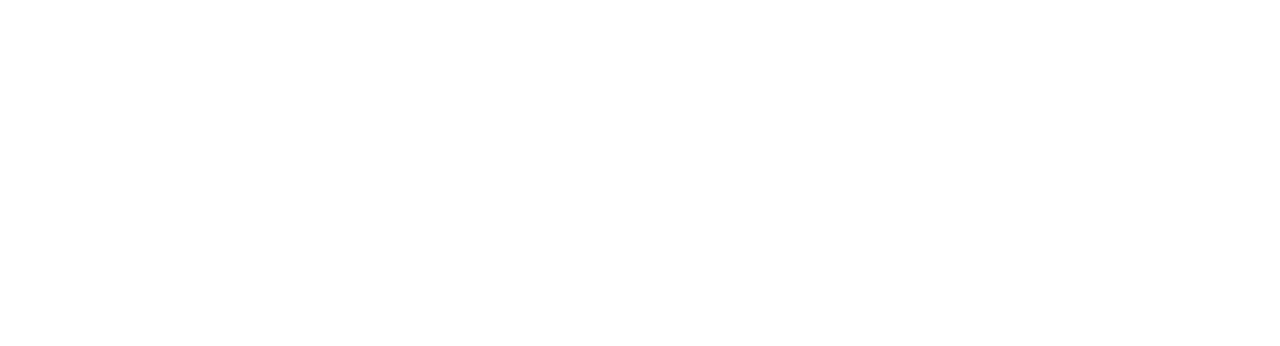
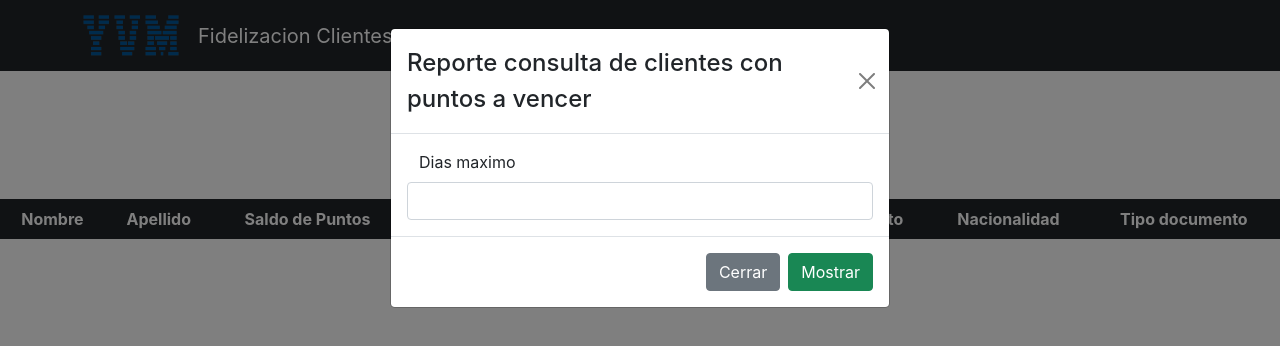
Before and after one commit to AlbertV99/e3_tp_fidelizacionclientes, a React (Create React App) app: page /consulta_cliente_puntos in a window 1280 px wide. Before the commit this address had no page. Shown: the top 346 px of the page. Built offline with nearby package versions, Linux system fonts and the light colour scheme.

Commit message:
Reporte Clientes con Vencimiento de Puntos en x dias

```diff
--- a/src/componentes/menu/NavbarSis.js
+++ b/src/componentes/menu/NavbarSis.js
@@ -37,7 +37,7 @@
               <NavDropdown.Divider />
               <NavDropdown.Item href="home">Bolsa de puntos</NavDropdown.Item>
               <NavDropdown.Divider />
-              <NavDropdown.Item href="home">Clientes con puntos a vencer</NavDropdown.Item>
+              <NavDropdown.Item href="consulta_cliente_puntos">Clientes con puntos a vencer</NavDropdown.Item>
               <NavDropdown.Divider />
               <NavDropdown.Item href="consulta_cliente">Consulta de clientes</NavDropdown.Item>
             </NavDropdown>
--- /dev/null
+++ b/src/componentes/reportes/Fila_Cliente_Puntos.js
@@ -0,0 +1,27 @@
+import React from 'react'
+import PropTypes from 'prop-types'
+
+const  Fila_Cliente_Puntos = ({dato}) => {
+
+    return (
+        <tr>
+            {/* <td>{dato.id}</td> */}
+            <td>{dato.nombre}</td>
+            <td>{dato.apellido}</td>
+            <td>{dato.puntos_saldo}</td>
+            <td>{dato.mail}</td>
+            <td>{dato.telefono}</td>
+            <td>{dato.fecha_nacimiento}</td>
+            <td>{dato.nro_doc}</td>
+            <td>{dato.nacionalidad}</td>
+            <td>{dato.tipo_doc}</td>
+
+        </tr>
+
+    )
+}
+Fila_Cliente_Puntos.propTypes = {
+    dato:PropTypes.object
+}
+
+export default Fila_Cliente_Puntos
--- /dev/null
+++ b/src/componentes/reportes/Tabla_Cliente_Puntos.js
@@ -0,0 +1,42 @@
+import React from 'react'
+import PropTypes from 'prop-types'
+import Fila_Cliente_Puntos from './Fila_Cliente_Puntos'
+
+const  Tabla_Cliente_Puntos = ({datos}) => {
+    //// <th>Nombre</th><th>Correo</th><th>Rol</th>
+    const cabecera=[ "Nombre", "Apellido", "Saldo de Puntos","Mail","Telefono","Fecha nacimiento", "Documento", "Nacionalidad", "Tipo documento"];
+    console.log(datos)
+  return (
+    <>
+        <table className="table table-striped table-hover" style={{backgroundColor:"#ffffff"}}>
+            <thead className="table-dark">
+                <tr >
+
+                    {
+                        cabecera.map(
+                            (dato) => {
+                             return  <th>{dato}</th>
+                            }
+                        )
+                    }
+
+                </tr>
+            </thead>
+            <tbody>
+                {
+                    datos.datos.map(
+                    (fila)=>{
+                        return <Fila_Cliente_Puntos key="fila-{fila.dato1}" dato ={fila}/>
+                    })
+                }
+            </tbody>
+        </table>
+    </>
+  )
+}
+
+Tabla_Cliente_Puntos.propTypes = {
+    datos:PropTypes.object
+}
+
+export default Tabla_Cliente_Puntos
--- /dev/null
+++ b/src/componentes/reportes/consulta_cliente_puntos.js
@@ -0,0 +1,64 @@
+import React,{useState,useEffect} from 'react'
+import Button from 'react-bootstrap/Button';
+import Modal from 'react-bootstrap/Modal';
+import Form from 'react-bootstrap/Form';
+import Peticiones from '../../helpers/peticiones';
+import Tabla_Cliente_Puntos from './Tabla_Cliente_Puntos';
+
+const ConsultaPuntosVencer = () => {
+    const [estadoForm,setEstadoForm] = useState(true);
+    const [datosForm,setDatosForm] = useState({});
+    // const [cliente,setCliente] = useState({'datos': []});
+    const [panel,setPanel] = useState({'datos': []});
+    const [obtenerPanel,,] = Peticiones();
+
+
+    const guardarDatos=(objeto)=>{
+        let temp = {...datosForm};
+        temp[objeto.target.id]=objeto.target.value;
+        setDatosForm(temp);
+        console.log(temp);
+
+    }
+
+    // useEffect(()=>{
+    //     console.log("Testing traida datos");
+    //     obtenerPanel('listar/cliente',setCliente);
+    // },[]);
+
+    const enviarForm = ()=>{
+        obtenerPanel('/reporte/cliente',setPanel, datosForm.duracion);
+    }
+
+    return (
+    <>
+        <Modal show={estadoForm}  animation={false} onHide={()=>setEstadoForm(!estadoForm)}>
+            <Modal.Header closeButton>
+                <Modal.Title>Reporte consulta de clientes con puntos a vencer</Modal.Title>
+            </Modal.Header>
+            <Modal.Body>
+                <div className="container">
+                    <div className="row">
+                        <Form.Label htmlFor="duracion" >Dias maximo</Form.Label>
+                        <Form.Control type="number" id="duracion" onChange={(e)=>{guardarDatos(e)}}/>
+                    </div>
+                </div>
+            </Modal.Body>
+            <Modal.Footer>
+                <Button variant="secondary" onClick={()=>setEstadoForm(!estadoForm)} >Cerrar</Button>
+                <Button variant="success" onClick={()=>{enviarForm();setEstadoForm(!estadoForm)}}> Mostrar</Button>
+            </Modal.Footer>
+        </Modal>
+        <br/>
+        <h1>Reporte completo</h1>
+        <br/>
+        <div className="container-fluid">
+            <div className="row">
+                <br/>
+                <Tabla_Cliente_Puntos datos={panel}/>
+            </div>
+        </div>
+    </>
+  )
+}
+export default ConsultaPuntosVencer
--- a/src/index.js
+++ b/src/index.js
@@ -13,6 +13,7 @@
 import House from './componentes/menu/Home'
 import Bolsa from './componentes/reportes/bolsa_puntos'
 import ConsultaClientes from './componentes/reportes/consulta_cliente';
+import ConsultaPuntosVencer from './componentes/reportes/consulta_cliente_puntos';
 import ConsultarMonto from './componentes/servicio/consultar_punto_ por_monto';
 import UsoPunto from './componentes/reportes/uso_puntos';
 import CargarPuntos from './componentes/servicio/carga_puntos';
@@ -35,6 +36,7 @@
         <Route  path='usopunto' element={<UsoPunto/>} />
         <Route  path='bolsasPunto' element={<BolsasPunto/>} />
         <Route  path='consulta_cliente' element={<ConsultaClientes/>} />
+        <Route  path='consulta_cliente_puntos' element={<ConsultaPuntosVencer/>} />
         <Route  path='consulta_monto' element={<ConsultarMonto/>} />
         <Route  path='carga_puntos' element={<CargarPuntos/>} />
         <Route  path='utilizar_puntos' element={<UtilizarPuntos/>} />
```
